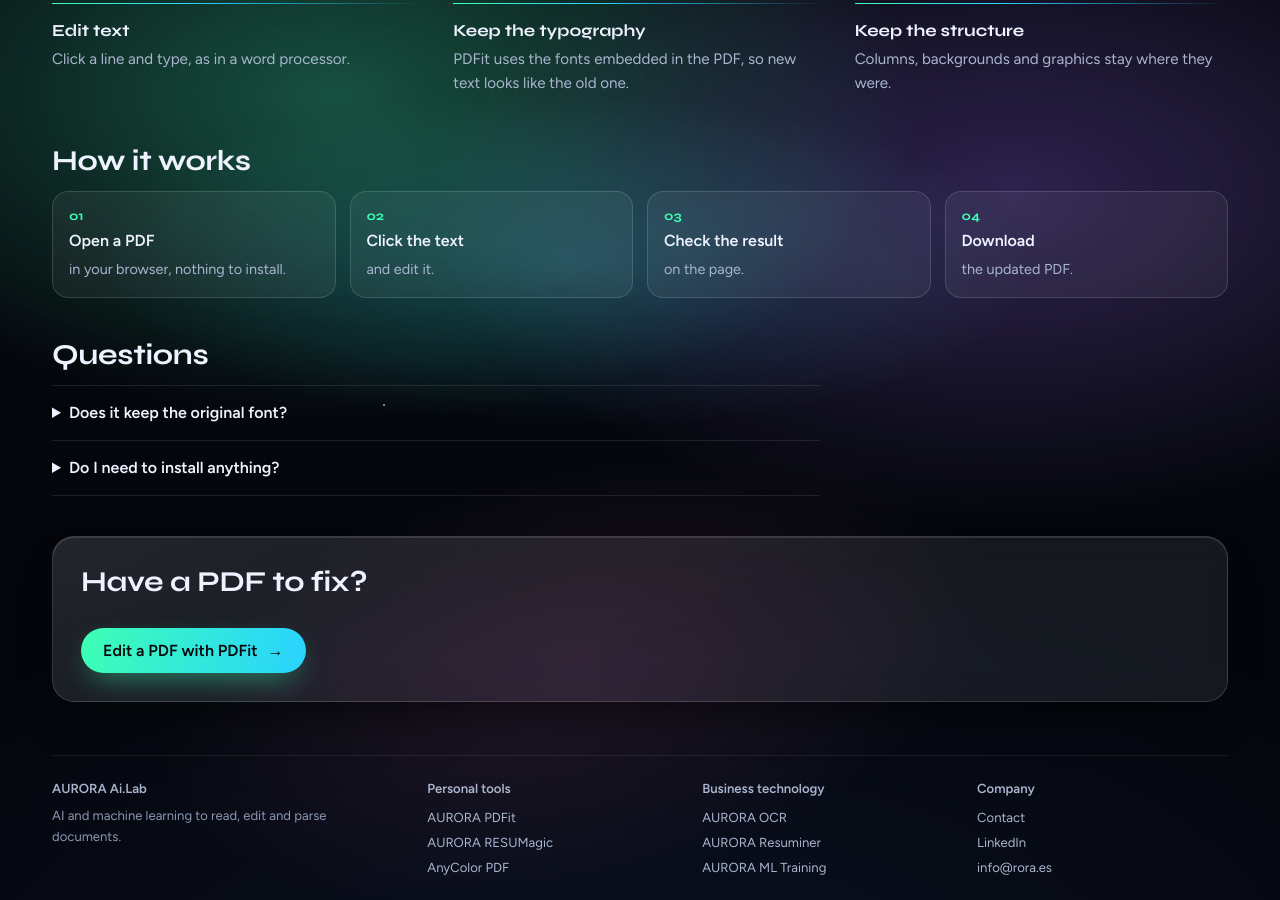
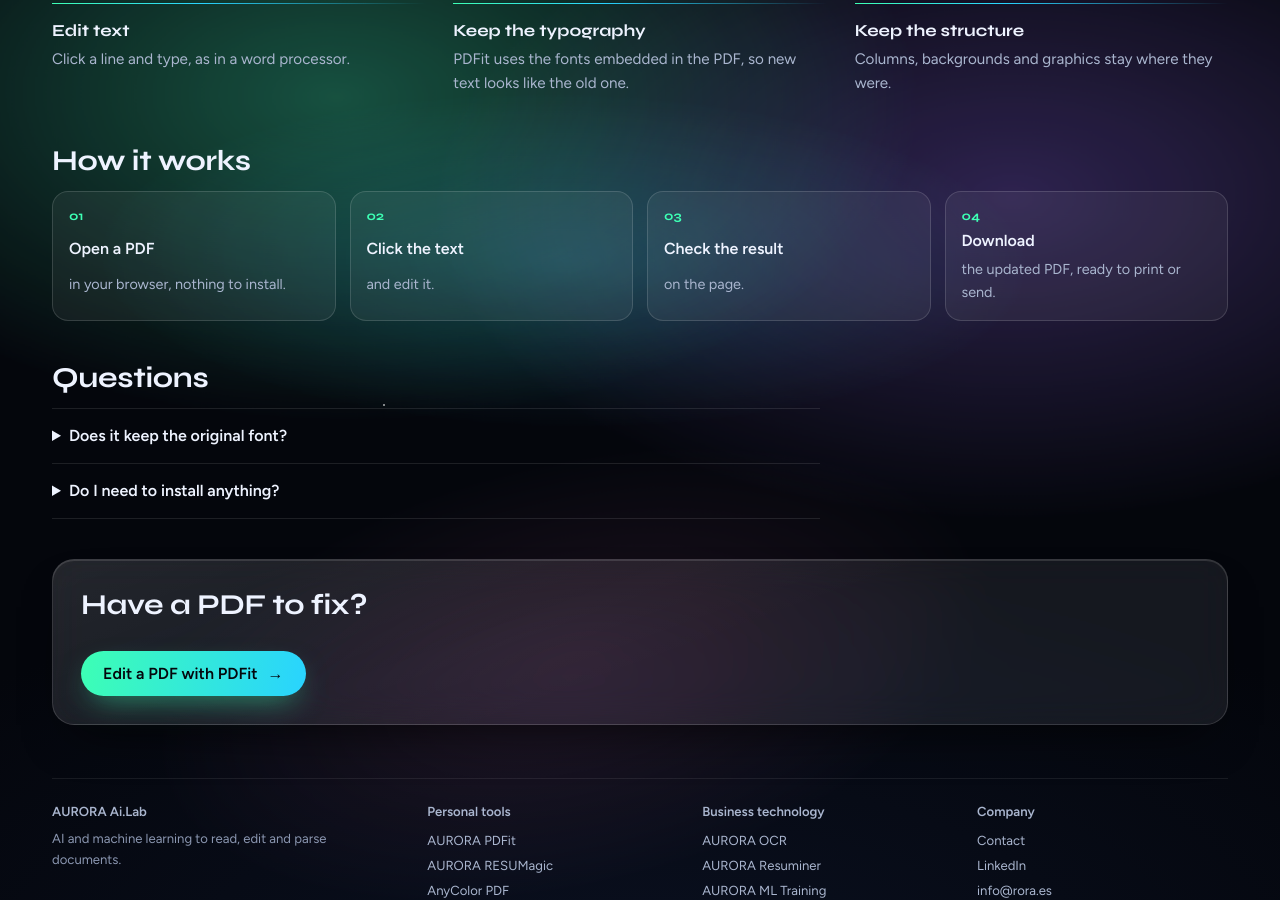
Before and after one commit to Totororik/rora.es, a Jekyll site: the page built from products/pdfit/index.html, in a window 1280 px wide and 900 px high, scrolled down 516 px. Built offline with Jekyll 4.4.1, drawn with Linux system fonts in a browser that asks for light colours.

Commit message:
PDFit page: downloaded PDF is ready to print or send
Co-Authored-By: Claude Opus 5.5 <noreply@anthropic.com>
Claude-Session: https://claude.ai/code/session_018wxw8nUirvxwf4q119Hca8

```diff
--- a/es/products/pdfit/index.html
+++ b/es/products/pdfit/index.html
@@ -27,7 +27,7 @@ description: "AURORA PDFit es un editor de PDF en línea: cambia el texto de un
         <li><b>Abre un PDF</b><span>en el navegador, sin instalar nada.</span></li>
         <li><b>Haz clic en el texto</b><span>y edítalo.</span></li>
         <li><b>Revisa el resultado</b><span>en la página.</span></li>
-        <li><b>Descarga</b><span>el PDF actualizado.</span></li>
+        <li><b>Descarga</b><span>el PDF actualizado, listo para imprimir o enviar.</span></li>
       </ol>
     </section>
 
--- a/products/pdfit/index.html
+++ b/products/pdfit/index.html
@@ -27,7 +27,7 @@ description: "AURORA PDFit is an online PDF editor: change the text of a PDF in
         <li><b>Open a PDF</b><span>in your browser, nothing to install.</span></li>
         <li><b>Click the text</b><span>and edit it.</span></li>
         <li><b>Check the result</b><span>on the page.</span></li>
-        <li><b>Download</b><span>the updated PDF.</span></li>
+        <li><b>Download</b><span>the updated PDF, ready to print or send.</span></li>
       </ol>
     </section>
 
```
